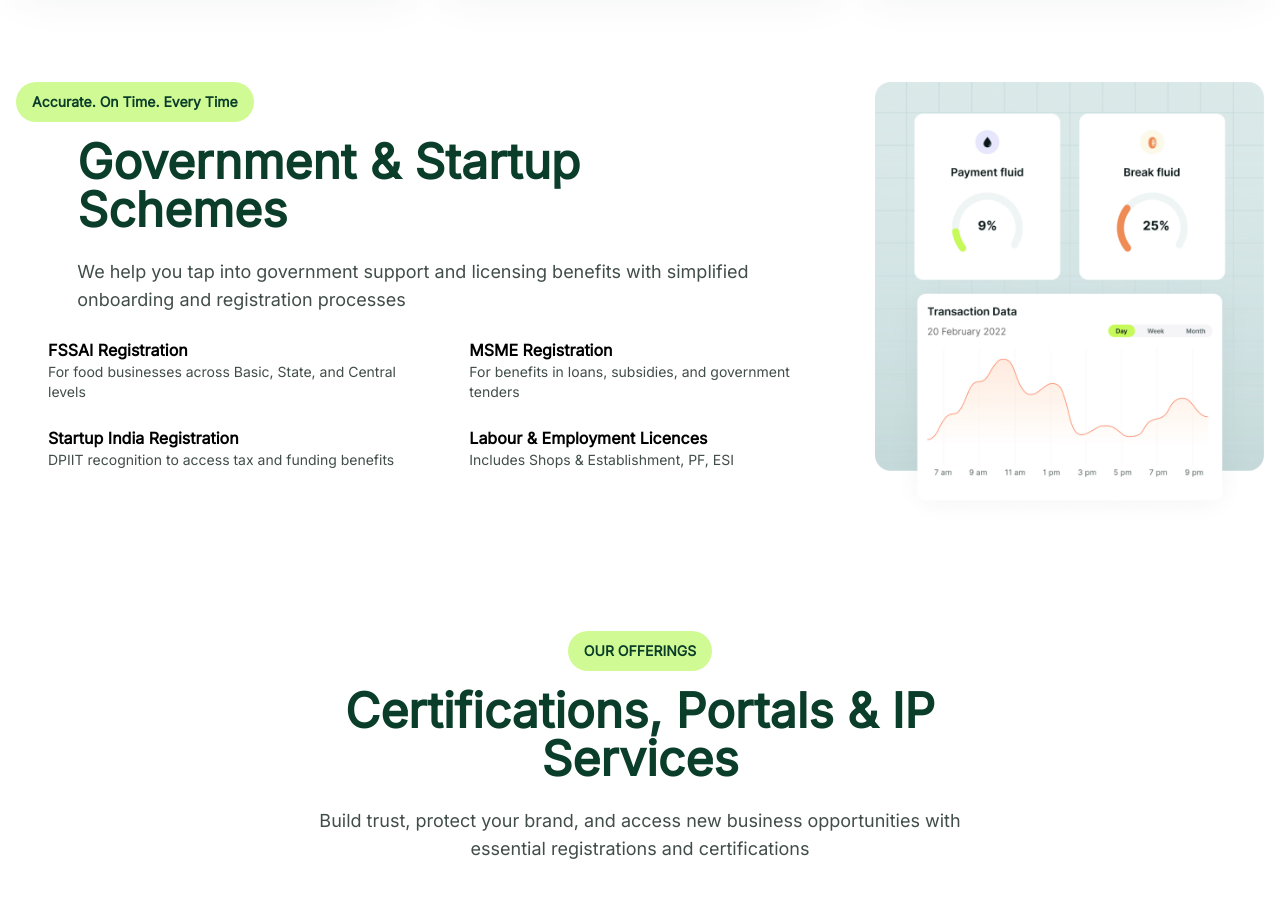
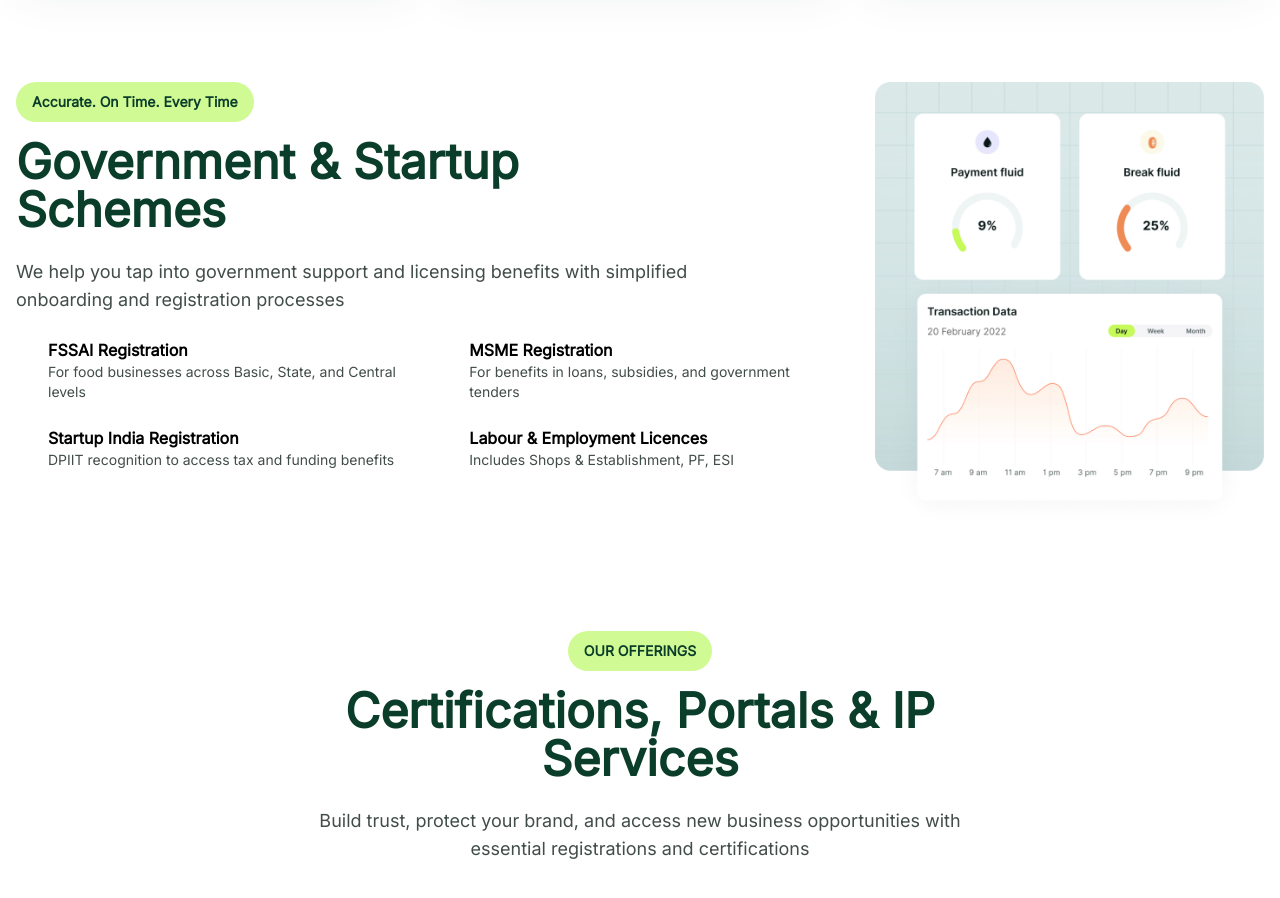
Before and after one commit to godhanidenis/tax-intelli, a React (Vite) app: page /services/registrations in a window 1280 px wide. Shown: the part 1860-2758 px from the top of the page. Built offline with nearby package versions, Linux system fonts and the light colour scheme; some icons are missing.

Commit message:
margin issue fixed

```diff
--- a/src/pages/Registrations.jsx
+++ b/src/pages/Registrations.jsx
@@ -226,7 +226,7 @@
               maxWidth={696}
               display="flex"
               flexDirection="column"
-              className="!mx-auto !lg:mx-0"
+              className="!mx-auto lg:!mx-0"
               gap={3}
               textAlign="center"
             >
```
